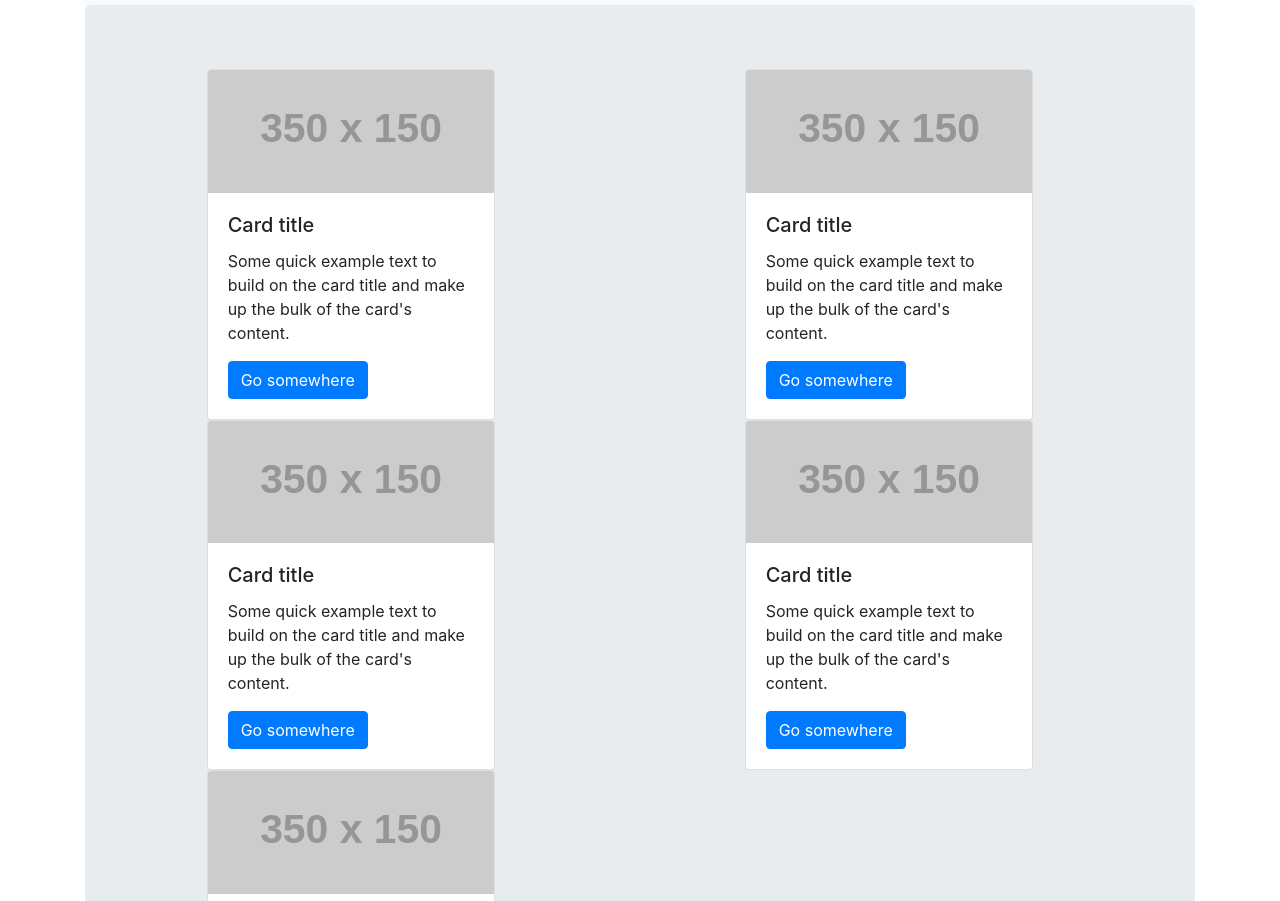
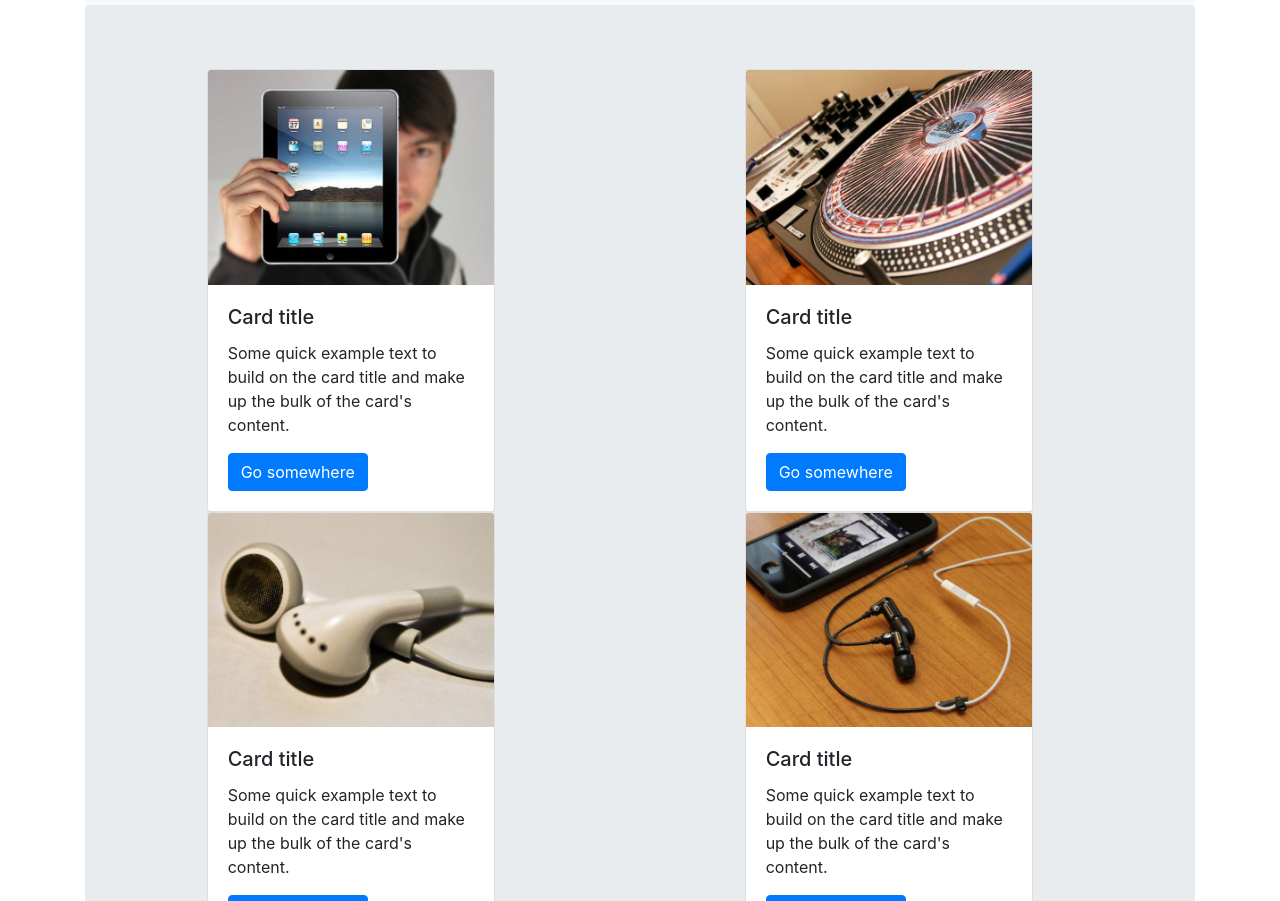
Before and after one commit to sochitty/Bootstrap-Portfolio, a plain HTML site: page portfolio.html in a window 1280 px wide. Shown: the part 51-952 px from the top of the page. Drawn offline with nearby package versions, Linux system fonts and the light colour scheme; placeholder pictures from the web are drawn by us.

Commit message:
added images

```diff
--- a/portfolio.html
+++ b/portfolio.html
@@ -35,7 +35,7 @@
             <div class="row">
                 <div class="col offset-md-1">
                         <div class="card" style="width: 18rem;">
-                                <img class="card-img-top" src="https://via.placeholder.com/350x150" alt="Card image cap">
+                                <img class="card-img-top" src="images/photo1.jpg" alt="Card image cap">
                                 <div class="card-body">
                                   <h5 class="card-title">Card title</h5>
                                   <p class="card-text">Some quick example text to build on the card title and make up the bulk of the card's content.</p>
@@ -45,7 +45,7 @@
                 </div>
                 <div class="col offset-md-1">
                         <div class="card" style="width: 18rem;">
-                                <img class="card-img-top" src="https://via.placeholder.com/350x150" alt="Card image cap">
+                                <img class="card-img-top" src="images/photo2.jpg" alt="Card image cap">
                                 <div class="card-body">
                                   <h5 class="card-title">Card title</h5>
                                   <p class="card-text">Some quick example text to build on the card title and make up the bulk of the card's content.</p>
@@ -58,7 +58,7 @@
             <div class="row">
                     <div class="col offset-md-1">
                             <div class="card" style="width: 18rem;">
-                                    <img class="card-img-top" src="https://via.placeholder.com/350x150" alt="Card image cap">
+                                    <img class="card-img-top" src="images/photo3.jpg" alt="Card image cap">
                                     <div class="card-body">
                                       <h5 class="card-title">Card title</h5>
                                       <p class="card-text">Some quick example text to build on the card title and make up the bulk of the card's content.</p>
@@ -68,7 +68,7 @@
                     </div>
                     <div class="col offset-md-1">
                             <div class="card" style="width: 18rem;">
-                                    <img class="card-img-top" src="https://via.placeholder.com/350x150" alt="Card image cap">
+                                    <img class="card-img-top" src="images/photo4.jpg" alt="Card image cap">
                                     <div class="card-body">
                                       <h5 class="card-title">Card title</h5>
                                       <p class="card-text">Some quick example text to build on the card title and make up the bulk of the card's content.</p>
@@ -81,7 +81,7 @@
                 <div class="row">
                         <div class="col offset-md-1">
                                 <div class="card" style="width: 18rem;">
-                                        <img class="card-img-top" src="https://via.placeholder.com/350x150" alt="Card image cap">
+                                        <img class="card-img-top" src="images/photo5.jpg" alt="Card image cap">
                                         <div class="card-body">
                                           <h5 class="card-title">Card title</h5>
                                           <p class="card-text">Some quick example text to build on the card title and make up the bulk of the card's content.</p>
```
Also changed, not shown: css/style.css (added), images/cat.jpg (added), images/concrete_seamless.png (added), images/photo1.jpg (added), images/photo2.jpg (added), images/photo3.jpg (added), images/photo4.jpg (added), images/photo5.jpg (added), 1 other file.
